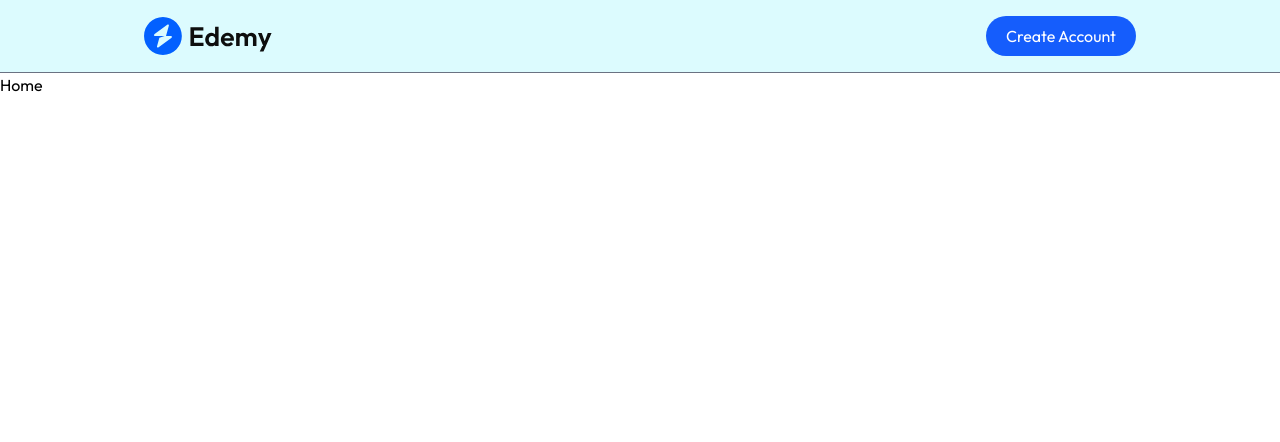
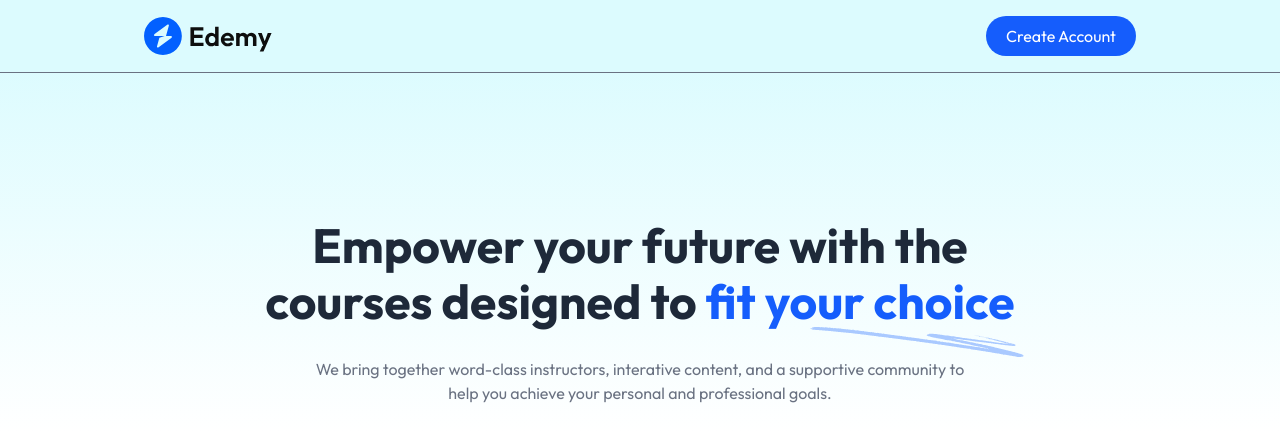
Before and after one commit to dinod001/LMS-Web-App-MERN, a React (Vite) app in the folder client/: page / in a window 1280 px wide. Shown: the top 442 px of the page. Built offline with nearby package versions, Linux system fonts and the light colour scheme; no server answers.

Commit message:
big fixed in css and added hero section

```diff
--- a/client/src/components/student/Hero.jsx
+++ b/client/src/components/student/Hero.jsx
@@ -1,10 +1,30 @@
 import React from "react";
+import { assets } from "../../assets/assets";
 
 const Hero = () => {
   return (
-    <div>
-      <h1>Hero</h1>
-    </div>
+    <>
+      <div className="flex flex-col items-center justify-center w-full md:pt-36 pt-20 px-7 md:px-0 space-y-7 text-center bg-gradient-to-b from-cyan-100/70">
+        <h1 className="home-heading-small md:home-heading-large relative font-bold text-gray-800 max-w-3xl mx-auto">
+          Empower your future with the courses designed to{" "}
+          <span className="text-blue-600">fit your choice</span>
+          <img
+            src={assets.sketch}
+            alt="Sketch"
+            className="md:block hidden absolute -bottom-7 right-0"
+          />
+        </h1>
+        <p className="md:block hidden text-gray-500 max-w-2xl mx-auto">
+          We bring together word-class instructors, interative content, and a
+          supportive community to help you achieve your personal and
+          professional goals.
+        </p>
+        <p className="md:hidden text-gray-500 max-w-sm mx-auto">
+          We bring together word-class instructors to help you achieve your
+          professional goals.
+        </p>
+      </div>
+    </>
   );
 };
 
--- a/client/src/index.css
+++ b/client/src/index.css
@@ -1,5 +1,18 @@
 @import url("https://fonts.googleapis.com/css2?family=Outfit:wght@100..900&display=swap");
 @import "tailwindcss";
+
 * {
   font-family: Outfit;
 }
+
+/* Custom font sizes as CSS classes */
+.home-heading-small {
+  font-size: 48px;
+  line-height: 56px;
+}
+@media (min-width: 768px) {
+  .home-heading-large {
+    font-size: 28px;
+    line-height: 34px;
+  }
+}
--- a/client/src/pages/student/Home.jsx
+++ b/client/src/pages/student/Home.jsx
@@ -1,9 +1,10 @@
 import React from "react";
+import Hero from "../../components/student/Hero";
 
 const Home = () => {
   return (
-    <div>
-      <h1>Home</h1>
+    <div className="flex flex-col items-center space-y-7 text-center">
+      <Hero />
     </div>
   );
 };
--- a/client/vite.config.js
+++ b/client/vite.config.js
@@ -4,5 +4,23 @@
 
 // https://vite.dev/config/
 export default defineConfig({
-  plugins: [react(), tailwindcss()],
+  plugins: [
+    react(),
+    tailwindcss({
+      config: {
+        content: ["./index.html", "./src/**/*.{js,jsx,ts,tsx}"],
+        theme: {
+          extend: {
+            fontSize: {
+              "course-details-heading-small": ["26px", "36px"],
+              "course-details-heading-large": ["36px", "44px"],
+              "home-heading-small": ["28px", "34px"],
+              "home-heading-large": ["48px", "56px"],
+              default: ["15px", "21px"],
+            },
+          },
+        },
+      },
+    }),
+  ],
 });
```
Also changed, not shown: 1 other file (tests, documents, lock files or other folders).
